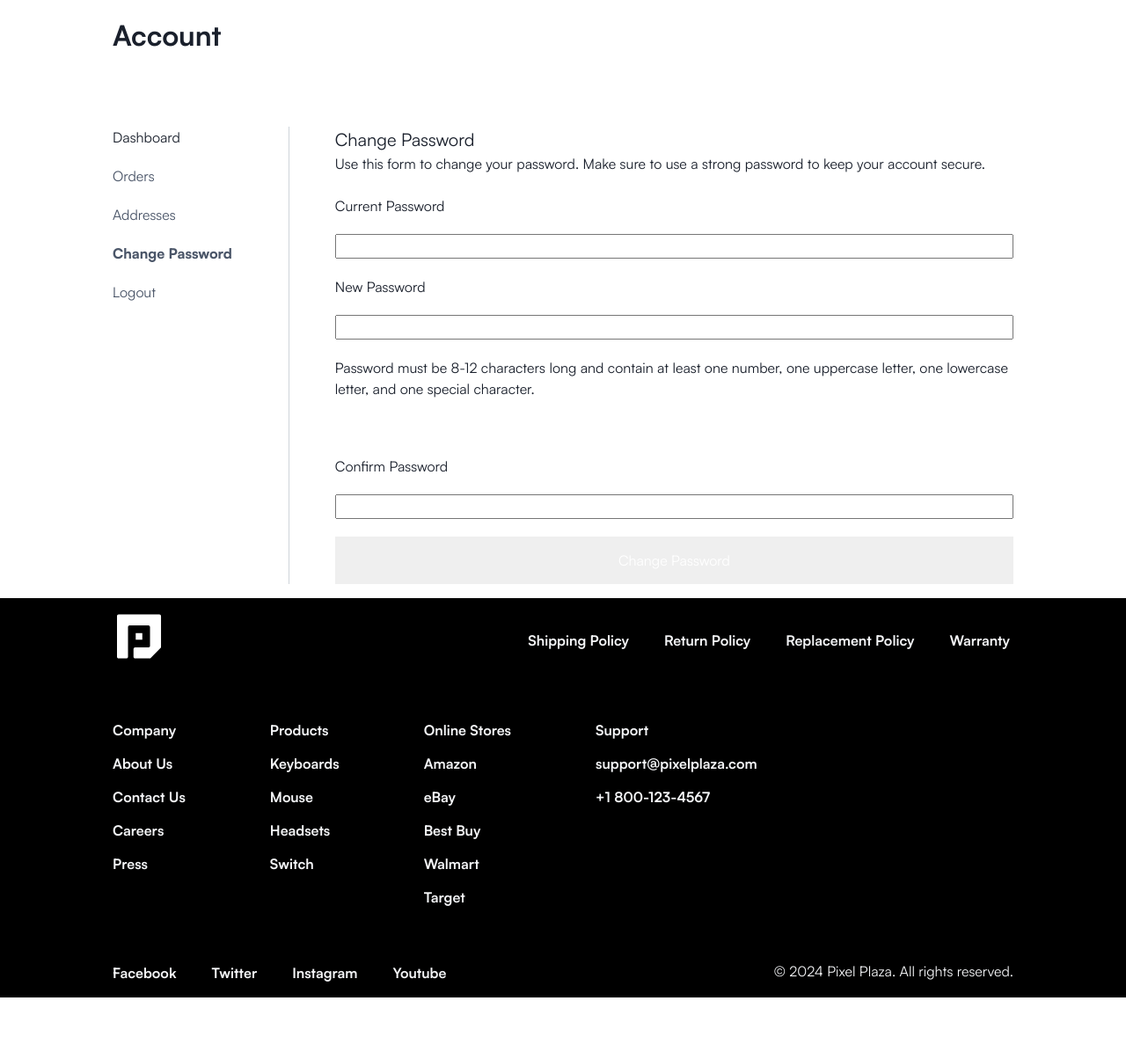
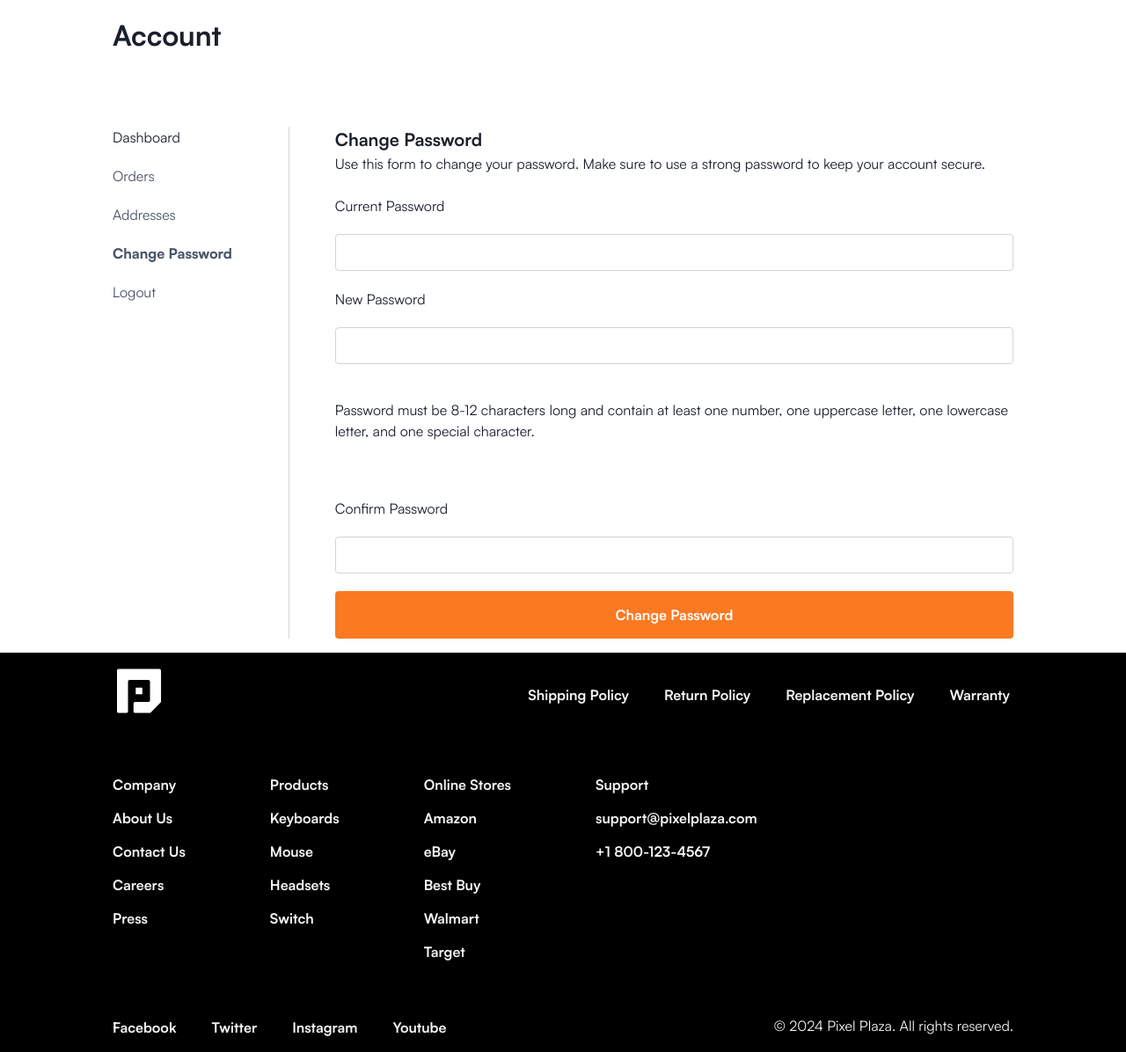
Before and after one commit to AlexisRellon/PixelPlaza, a PHP site: page /accounts/password.php in a window 1280 px wide. Shown: the part 88-1284 px from the top of the page at 88% size. Before the commit the page ends 1222 px from the top, so only its background shows below. Run offline with PHP 8.4, Linux system fonts and the light colour scheme.

Commit message:
refactor: Update form input styles for consistency and accessibility

```diff
--- a/css/global-style.css
+++ b/css/global-style.css
@@ -1007,6 +1006,45 @@
                                 color: var(--color-black-500);
                                 cursor: not-allowed;
                             }
+                        }
+                    }
+                }
+            }
+
+            .password-wrapper {
+                h5 {
+                    font-weight: 700;
+                }
+
+                & .form-group {
+                    & .btn {
+                        background-color: var(--color-primary);
+                        padding: 0.5rem 1, 5rem;
+                        font-weight: 700;
+                        border: 0;
+                        border-radius: 0.25rem;
+                        cursor: pointer;
+                        transition: all 0.3s ease-in-out;
+
+                        &:hover {
+                            background-color: var(--color-secondary);
+                        }
+
+                        &:disabled {
+                            background-color: var(--color-white-500);
+                            color: var(--color-black-500);
+                            cursor: not-allowed;
+                        }
+                    }
+
+                    & .password-requirements {
+                        display: grid;
+                        grid-template-columns: 1fr;
+                        gap: 1rem;
+                        margin-top: 1.25rem;
+
+                        & p {
+                            font-weight: 700;
                         }
                     }
                 }
```
Also changed, not shown: other parts of css/global-style.css (+25 -26 lines).
